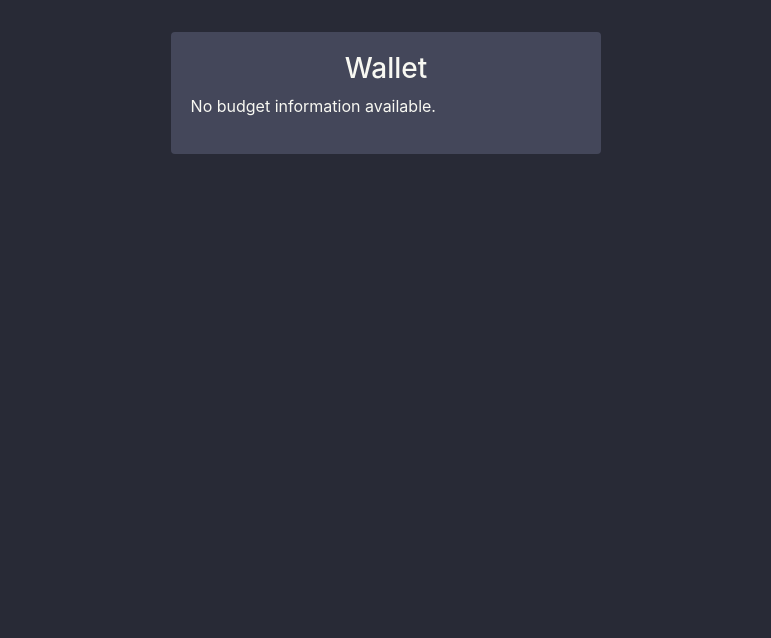
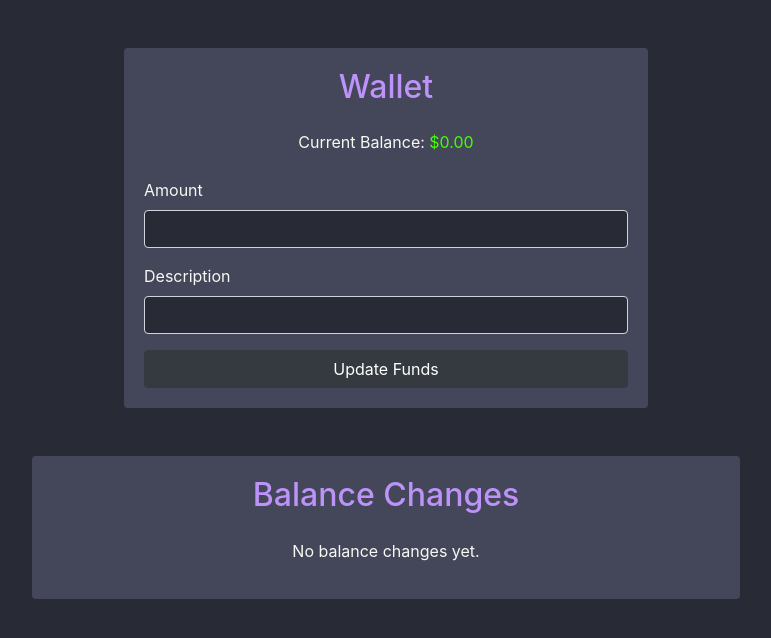
Before and after one commit to woobe-studio/HOME-BUDGET-WEB, a Django app: page /wallet/ in a window 1280 px wide. Shown: the part 92-730 px from the top of the page, without its empty margins (254-1025 px from the left). Run offline with Django 3.2, Linux system fonts and the light colour scheme; the visitor is signed in with stand-in values (Sample User, id 1); some libraries are stand-ins or nearby versions.

Commit message:
added wallet add or substract amount of money

```diff
--- a/users/forms.py
+++ b/users/forms.py
@@ -83,3 +83,8 @@ class UpdateProfileForm(forms.ModelForm):
     class Meta:
         model = Profile
         fields = ['avatar', 'bio']
+
+
+class WalletForm(forms.Form):
+    amount = forms.DecimalField(label='Amount', max_digits=10, decimal_places=2)
+    description = forms.CharField(label='Description', max_length=100)
--- a/users/models.py
+++ b/users/models.py
@@ -1,21 +1,21 @@
 from django.db import models
 from django.contrib.auth.models import User
 from PIL import Image
+from decimal import Decimal
 
 
-# Extending User Model Using a One-To-One Link
 class Profile(models.Model):
     user = models.OneToOneField(User, on_delete=models.CASCADE)
 
     avatar = models.ImageField(default='default.jpg', upload_to='profile_images')
     bio = models.TextField(null=True, blank=True, default='')
+    balance = models.DecimalField(default=Decimal('0.00'), max_digits=12, decimal_places=2)
 
     def __str__(self):
         return self.user.username
 
-    # resizing images
     def save(self, *args, **kwargs):
-        super().save()
+        super().save(*args, **kwargs)
 
         img = Image.open(self.avatar.path)
 
@@ -23,6 +23,26 @@ class Profile(models.Model):
             new_img = (100, 100)
             img.thumbnail(new_img)
             img.save(self.avatar.path)
+
+        if self._state.adding:
+            description = 'Initial balance'
+        else:
+            previous_balance = Profile.objects.get(pk=self.pk).balance
+            amount_changed = self.balance - previous_balance
+            if amount_changed > Decimal('0'):
+                description = f'Added ${amount_changed:.2f}'
+            elif amount_changed < Decimal('0'):
+                description = f'Subtracted ${abs(amount_changed):.2f}'
+            else:
+                return
+
+        BalanceChange.objects.create(profile=self, amount=self.balance, description=description)
+
+class BalanceChange(models.Model):
+    profile = models.ForeignKey(Profile, on_delete=models.CASCADE)
+    amount = models.DecimalField(max_digits=12, decimal_places=2)
+    description = models.CharField(max_length=100)
+    timestamp = models.DateTimeField(auto_now_add=True)
 
 
 class Budget(models.Model):
--- a/users/templates/users/base.html
+++ b/users/templates/users/base.html
@@ -21,6 +21,11 @@
             color: #50fa7b;
             background-color: #282a36;
             border-color: #50fa7b;
+        }
+        .alert-error {
+            color: #ff5555;
+            background-color: #282a36;
+            border-color: #ff5555;
         }
         .nav-link-spacing {
             margin-right: 20px;
--- a/users/templates/users/wallet.html
+++ b/users/templates/users/wallet.html
@@ -1,22 +1,60 @@
 {% extends "users/base.html" %}
 {% block title %}Wallet Page{% endblock title %}
 {% block content %}
-    <div class="container my-3 p-3" style="background-color: #282a36; color: #f8f8f2;">
+<div class="container my-5">
     <div class="row justify-content-center">
-            <div class="col-lg-5">
-                <div class="card shadow-lg border-0 rounded-lg mt-0 mb-3" style="background-color: #44475a;">
+        <div class="col-lg-6">
+            <div class="card shadow-lg border-0 rounded-lg" style="background-color: #44475a;">
                 <div class="card-body">
-                        <h3 class="text-center" style="color: #f8f8f2;">Wallet</h3>
-                        {% if budget %}
-                            <div style="background-color: #44475a; padding: 10px; border-radius: 5px;">
-                                <label class="small mb-1" style="color: #f8f8f2;">Budget Amount:</label>
-                                <p style="color: #f8f8f2;">${{ budget.amount }}</p>
-                                <label class="small mb-1" style="color: #f8f8f2;">Description:</label>
-                                <p style="color: #f8f8f2;">{{ budget.description }}</p>
+                    <h2 class="text-center mb-4" style="color: #bd93f9;">Wallet</h2>
+                    <p class="text-center mb-4"> Current Balance: <span style="color: #41ff00;">${{ balance }}</span></p>
+                    </p>
+                    <form method="post">
+                        {% csrf_token %}
+                        <div class="form-group">
+                            <label for="amount" style="color: #f8f8f2;">Amount</label>
+                            <input type="number" class="form-control" id="amount" name="amount" step="0.01" style="background-color: #282a36; color: #f8f8f2;" required>
                         </div>
+                        <div class="form-group">
+                            <label for="description" style="color: #f8f8f2;">Description</label>
+                            <input type="text" class="form-control" id="description" name="description" style="background-color: #282a36; color: #f8f8f2;" required>
+                        </div>
+                        <button type="submit" class="btn btn-dark btn-block">Update Funds</button>
+                    </form>
+                </div>
+            </div>
+        </div>
+    </div>
+</div>
+<div class="container my-5">
+    <div class="row justify-content-center">
+        <div class="col-lg-8">
+            <div class="card shadow-lg border-0 rounded-lg" style="background-color: #44475a;">
+                <div class="card-body">
+                    <h2 class="text-center mb-4" style="color: #bd93f9;">Balance Changes</h2>
+                    <ul class="list-group">
+                        {% if balance_changes %}
+                            <li class="list-group-item" style="background-color: #282a36; color: #f8f8f2;">
+                                <form method="post" action="{% url 'clear_balance_changes' %}">
+                                    {% csrf_token %}
+                                    <button type="submit" class="btn btn-danger btn-sm float-right">Clear Balance History</button>
+                                </form>
+                            </li>
+                            {% for change in balance_changes %}
+                            <li class="list-group-item" style="background-color: #282a36; color: #f8f8f2;">
+                                <p> Time: <span style="color: #55dbfd;"> {{ change.timestamp|date:"F j, Y, g:i a" }}</span></p>
+                                <p>Description: <span style="color: #ff9900;">{{ change.description }}</span></p>
+                                {% if change.amount > 0 %}
+                                    <p>Amount: <span style="color: #41ff00;">${{ change.amount }}</span></p>
                                 {% else %}
-                            <p style="color: #f8f8f2;">No budget information available.</p>
+                                    <p>Amount: <span style="color: #ff0000;">${{ change.amount }}</span></p>
                                 {% endif %}
+                            </li>
+                            {% endfor %}
+                        {% else %}
+                        <p class="text-center" style="color: #f8f8f2;">No balance changes yet.</p>
+                        {% endif %}
+                    </ul>
                 </div>
             </div>
         </div>
--- a/users/urls.py
+++ b/users/urls.py
@@ -1,9 +1,10 @@
 from django.urls import path
-from .views import home, profile, RegisterView, wallet
+from .views import home, profile, RegisterView, wallet, clear_balance_changes
 
 urlpatterns = [
     path('', home, name='users-home'),
     path('register/', RegisterView.as_view(), name='users-register'),
     path('profile/', profile, name='users-profile'),
     path('wallet/', wallet, name='users-wallet'),
+    path('clear_balance_changes/', clear_balance_changes, name='clear_balance_changes'),
 ]
--- a/users/views.py
+++ b/users/views.py
@@ -1,3 +1,5 @@
+from decimal import Decimal
+
 from django.shortcuts import render, redirect
 from django.urls import reverse_lazy
 from django.contrib.auth.views import LoginView, PasswordResetView, PasswordChangeView
@@ -6,7 +8,8 @@ from django.contrib.messages.views import SuccessMessageMixin
 from django.views import View
 from django.contrib.auth.decorators import login_required
 
-from .forms import RegisterForm, LoginForm, UpdateUserForm, UpdateProfileForm
+from .forms import RegisterForm, LoginForm, UpdateUserForm, UpdateProfileForm, WalletForm
+from .models import BalanceChange
 
 
 def home(request):
@@ -44,7 +47,6 @@ class RegisterView(View):
         return render(request, self.template_name, {'form': form})
 
 
-# Class based view that extends from the built in login view to add a remember me functionality
 class CustomLoginView(LoginView):
     form_class = LoginForm
 
@@ -52,13 +54,10 @@ class CustomLoginView(LoginView):
         remember_me = form.cleaned_data.get('remember_me')
 
         if not remember_me:
-            # set session expiry to 0 seconds. So it will automatically close the session after the browser is closed.
             self.request.session.set_expiry(0)
 
-            # Set session as modified to force data updates/cookie to be saved.
             self.request.session.modified = True
 
-        # else browser session will be as long as the session cookie time "SESSION_COOKIE_AGE" defined in settings.py
         return super(CustomLoginView, self).form_valid(form)
 
 
@@ -96,6 +95,44 @@ def profile(request):
 
     return render(request, 'users/profile.html', {'user_form': user_form, 'profile_form': profile_form})
 
+
 @login_required
 def wallet(request):
-    return render(request, 'users/wallet.html')
+    profile = request.user.profile
+    if request.method == 'POST':
+        form = WalletForm(request.POST)
+        if form.is_valid():
+            amount = form.cleaned_data.get('amount')
+            description = form.cleaned_data.get('description')
+            if amount != Decimal('0'):
+                if amount < Decimal('0'):
+                    if profile.balance >= abs(amount):
+                        profile.balance += amount
+                        profile.save()
+                        BalanceChange.objects.create(profile=profile, amount=amount, description=description)
+                        messages.success(request, f'Balance updated successfully: ${amount:.2f} | Description: {description}')
+                    else:
+                        messages.error(request, 'Insufficient balance for the transaction')
+                else:
+                    profile.balance += amount
+                    profile.save()
+                    BalanceChange.objects.create(profile=profile, amount=amount, description=description)
+                    messages.success(request, f'Balance updated successfully: ${amount:.2f} | Description: {description}')
+            else:
+                messages.error(request, 'Amount must be non-zero to update the balance')
+            return redirect('users-wallet')
+    else:
+        form = WalletForm()
+    formatted_balance = f'{profile.balance:.2f}'
+    balance_changes = BalanceChange.objects.filter(profile=profile)
+
+    return render(request, 'users/wallet.html', {'form': form, 'balance': formatted_balance, 'balance_changes': balance_changes})
+
+
+@login_required
+def clear_balance_changes(request):
+    profile = request.user.profile
+
+    BalanceChange.objects.filter(profile=profile).delete()
+
+    return redirect('users-wallet')
```
Lines whose indentation alone changed are shown as unchanged.
